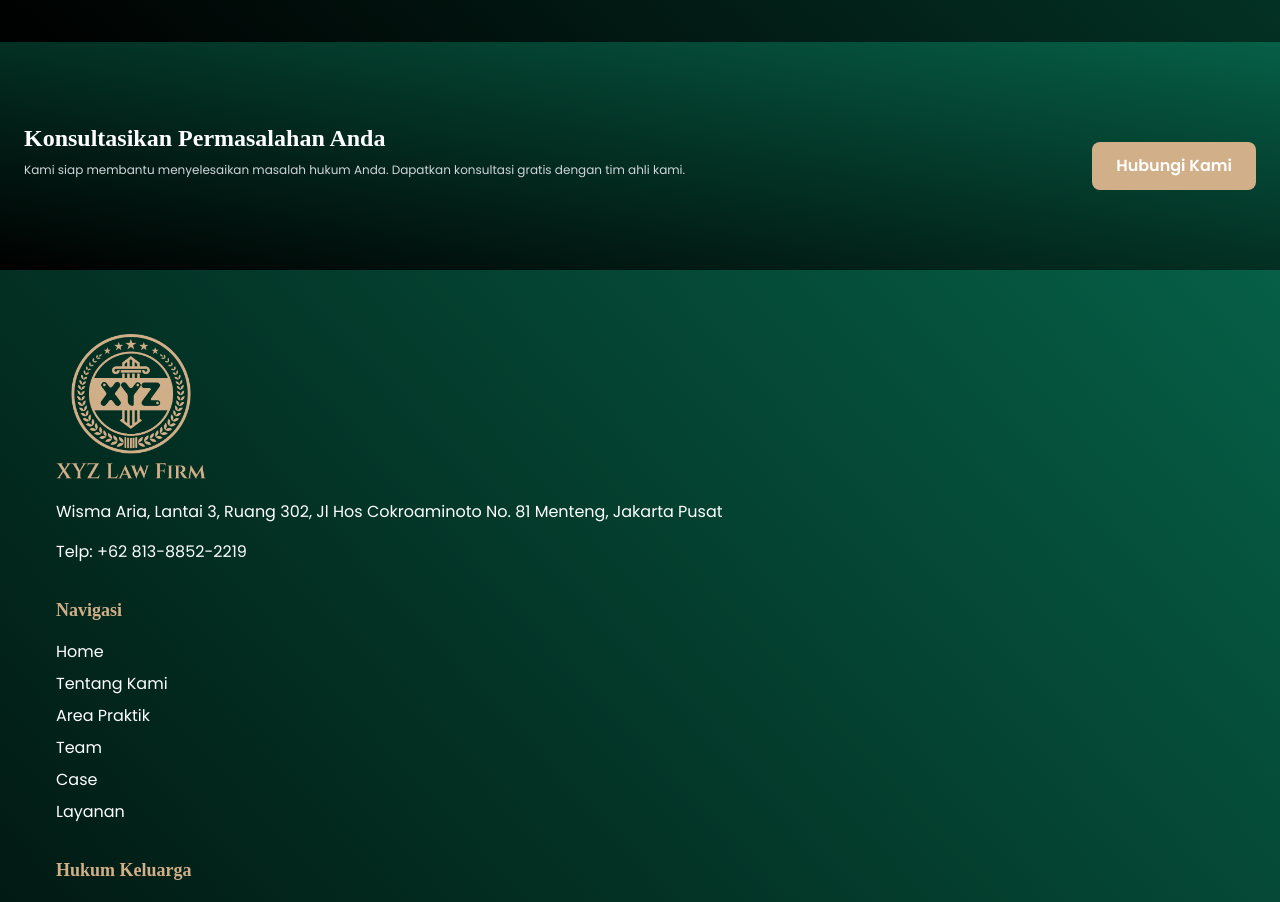
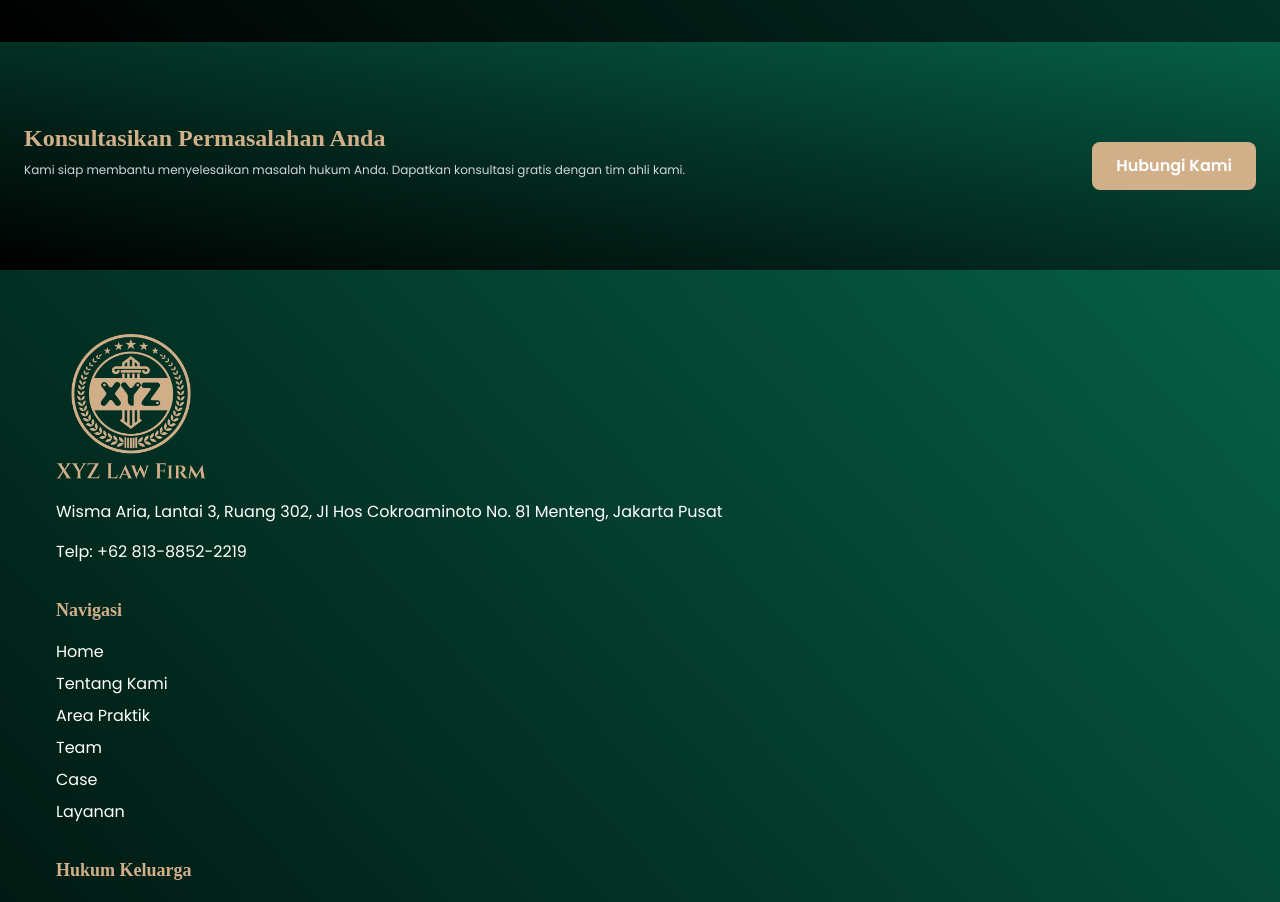
Before and after one commit to BLWARK/sakdjsaoiujheasnjeahwennsjdenanseblawfirm, a Next.js app: page / in a window 1280 px wide. Shown: the part 5860-6762 px from the top of the page. Built offline with nearby package versions, Linux system fonts and the light colour scheme.

Commit message:
finalization

```diff
--- a/components/page-components/call-to-action/CallToAction.jsx
+++ b/components/page-components/call-to-action/CallToAction.jsx
@@ -7,7 +7,7 @@ const CallToAction = () => {
       <div className="container mx-auto px-6 flex flex-col xl:flex-row md:flex-row 2xl:items-center items-start justify-between">
         {/* Bagian Kiri: Teks */}
         <div className="mb-4 md:mb-0">
-          <h2 className="2xl:text-4xl text-2xl font-bold mb-2">Konsultasikan Permasalahan Anda</h2>
+          <h2 className="2xl:text-4xl text-2xl text-main font-bold mb-2">Konsultasikan Permasalahan Anda</h2>
           <p className="text-gray-300 2xl:text-base text-xs">
             Kami siap membantu menyelesaikan masalah hukum Anda. Dapatkan konsultasi gratis
             dengan tim ahli kami.
```
